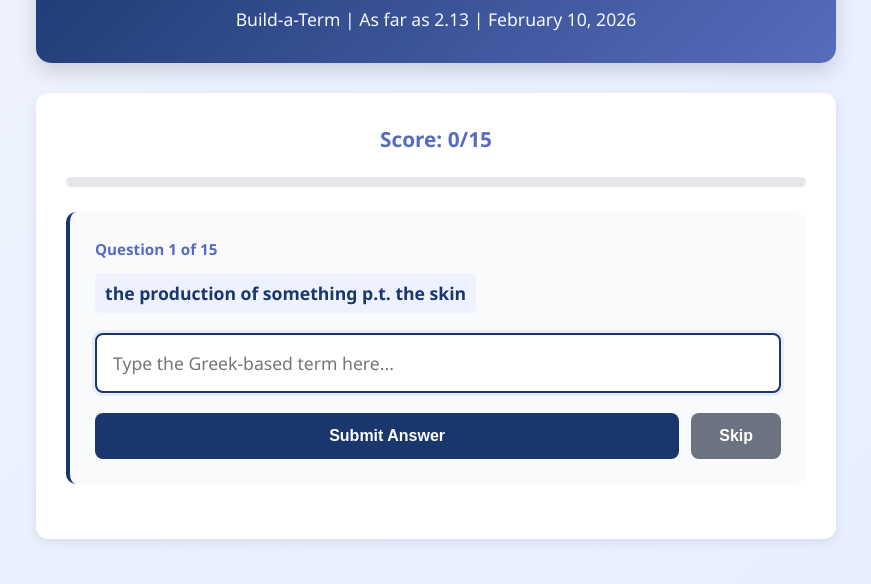
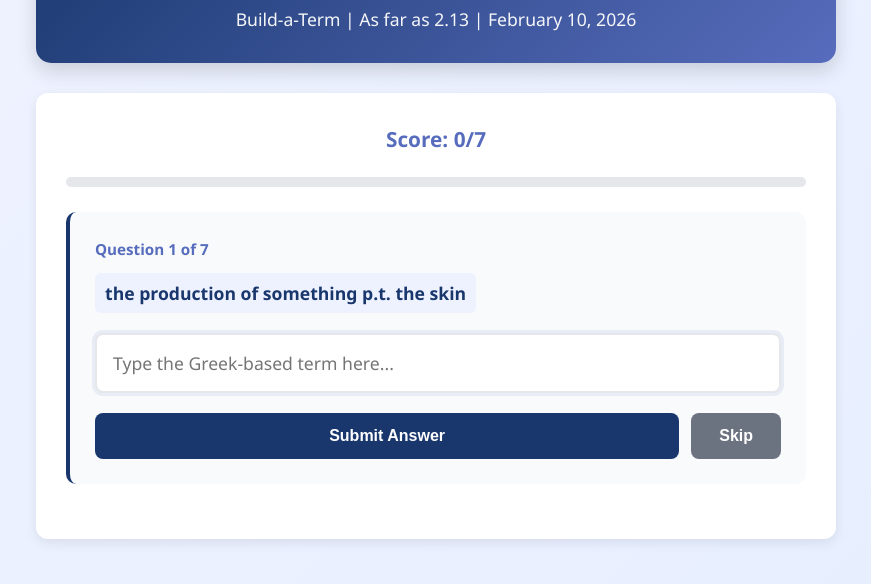
Before and after one commit to jlinguistica/cla170-quizzes, a plain HTML site: page Class4quiz.html in a window 1280 px wide. Shown: the part 142-726 px from the top of the page, without its empty margins (204-1075 px from the left). Drawn offline with Linux system fonts and the light colour scheme.

Commit message:
Update Class4quiz.html

```diff
--- a/Class4quiz.html
+++ b/Class4quiz.html
@@ -99,7 +99,7 @@
         }
         .answer-input:focus {
             outline: none;
-            border-color: var(--primary);
+            border-color: --primary;
             box-shadow: 0 0 0 3px rgba(87,108,188,0.1);
         }
         .button-group { display: flex; gap: 12px; margin-top: 20px; }
@@ -150,7 +150,7 @@
         }
         .results.active { display: block; }
         .results h2 { color: var(--primary); font-size: 2.2em; margin-bottom: 20px; }
-        .final-score { font-size: 3.5em; font-weight: 700; color: var(--accent); margin: 25px 0; }
+        .final-score { font-size: 3.0em; font-weight: 700; color: var(--accent); margin: 25px 0; }
         .percentage { font-size: 1.6em; color: var(--secondary); margin-bottom: 30px; }
         .message { font-size: 1.2em; color: var(--text); margin-bottom: 30px; font-style: italic; }
     </style>
@@ -164,7 +164,7 @@
     </div>
 
     <div class="quiz-container" id="quizContainer">
-        <div class="score-display">Score: <span id="score">0</span>/15</div>
+        <div class="score-display">Score: <span id="score">0</span>/7</div>
         <div class="progress-bar">
             <div class="progress-fill" id="progress" style="width: 0%"></div>
         </div>
@@ -175,10 +175,8 @@
 </div>
 
 <script>
-// Students see the English prompt and must type the Greek-based term.
-// Each entry lists all acceptable variants.
+// 7-question subset, still following your scaffold.
 const quizData = [
-    // 1–5
     {
         prompt: "the production of something p.t. the skin",
         answers: [
@@ -212,27 +210,10 @@
         ]
     },
     {
-        prompt: "p.t. an abnormal condition involving the movement of the joints",
-        answers: [
-            "arthr-o-kinet-otic",
-            "arthrokinetotic"
-        ]
-    },
-    // 6–10
-    {
         prompt: "a cell of the limbs",
         answers: [
             "mel-o-cyte",
             "melocyte"
-        ]
-    },
-    {
-        prompt: "pain involving something p.t. the head",
-        answers: [
-            "cephal-ic-algia",
-            "cephal-ic-odynia",
-            "cephalicalgia",
-            "cephalicodynia"
         ]
     },
     {
@@ -243,61 +224,11 @@
         ]
     },
     {
-        prompt: "p.t. the healing of pain in the extremities",
-        answers: [
-            "acr-o-algi-iatric",
-            "acr(o)-algi-iatric",
-            "acroalgiatric",
-            "acr-o-odyn-iatric",
-            "acr(o)-odyn-iatric",
-            "acroodyniatric"
-        ]
-    },
-    {
-        prompt: "an abnormal condition involving the swelling of (something involving) the body",
-        answers: [
-            "som-at-edemat-ia",
-            "som(at)-edemat-ia",
-            "somatedematia"
-        ]
-    },
-    // 11–15
-    {
         prompt: "the recording and measurement of hair",
         answers: [
             "trich-o-metr-o-graphy",
-            "trichometr ography".replace(" ",""), // just in case
             "trichometroraphy",
             "trichometrorography"
-        ]
-    },
-    {
-        prompt: "p.t. the stopping of the death of cells of the eye",
-        answers: [
-            "ophthalm-o-cyt-o-necrot-o-static",
-            "ophthalmocytonecrotostatic"
-        ]
-    },
-    {
-        prompt: "to make an opening in the head",
-        answers: [
-            "cephal-ostom-ize",
-            "cephalostomize"
-        ]
-    },
-    {
-        prompt: "a substance that disintegrates hair",
-        answers: [
-            "trich-o-lys-in",
-            "tricholysin"
-        ]
-    },
-    {
-        prompt: "an abnormal condition involving the surgical puncturing of the ear",
-        answers: [
-            "ot-o-centet-ia",
-            "otocentetia"
-            // we exclude -osis here, following the textbook note
         ]
     }
 ];
@@ -308,8 +239,8 @@
 function normalize(str) {
     return str
         .toLowerCase()
-        .replace(/\s+/g, "")      // remove spaces
-        .replace(/[\-()]/g, "");  // ignore hyphens and optional brackets
+        .replace(/\s+/g, "")
+        .replace(/[\-()]/g, "");
 }
 
 function updateProgress() {
```
